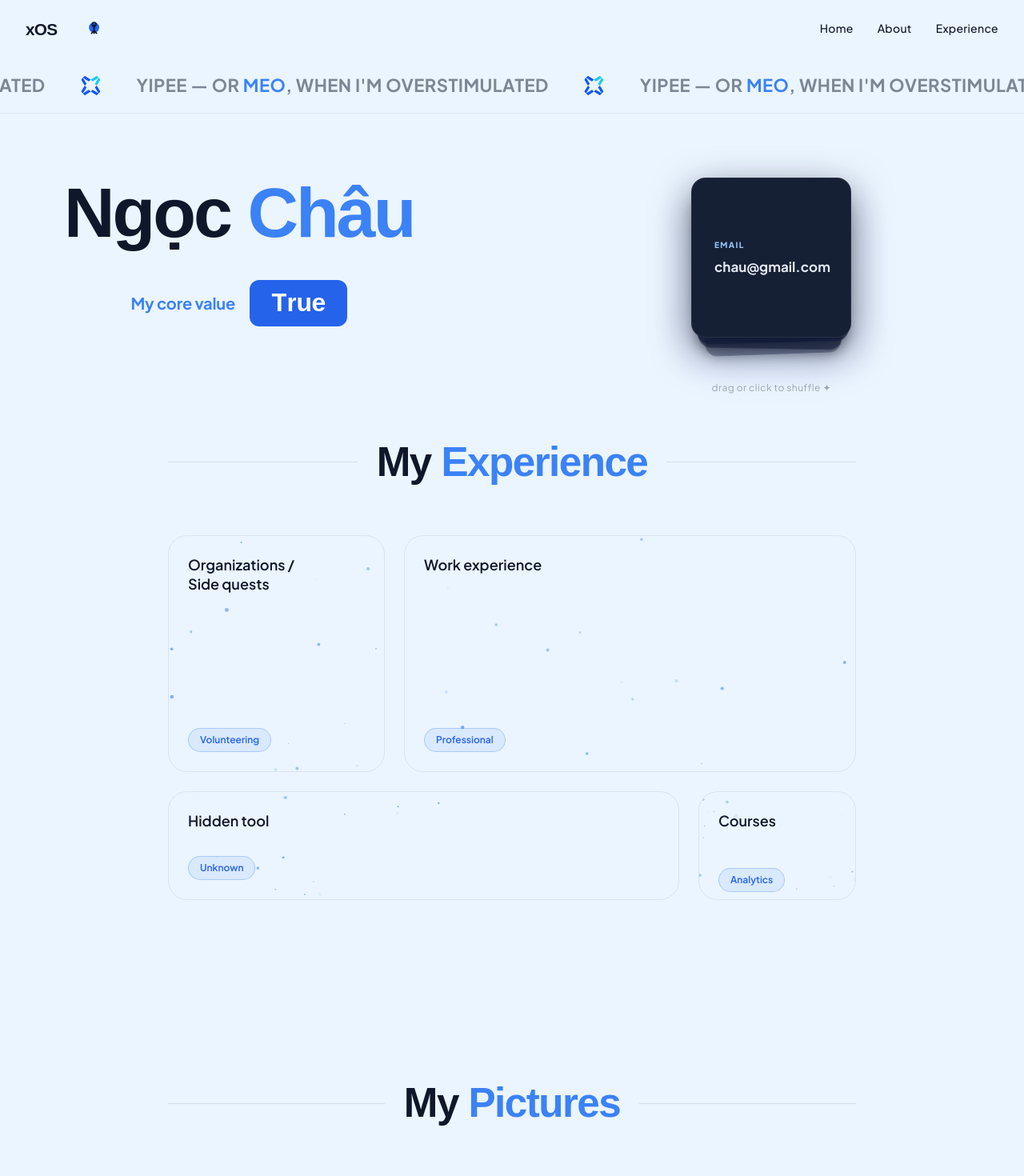
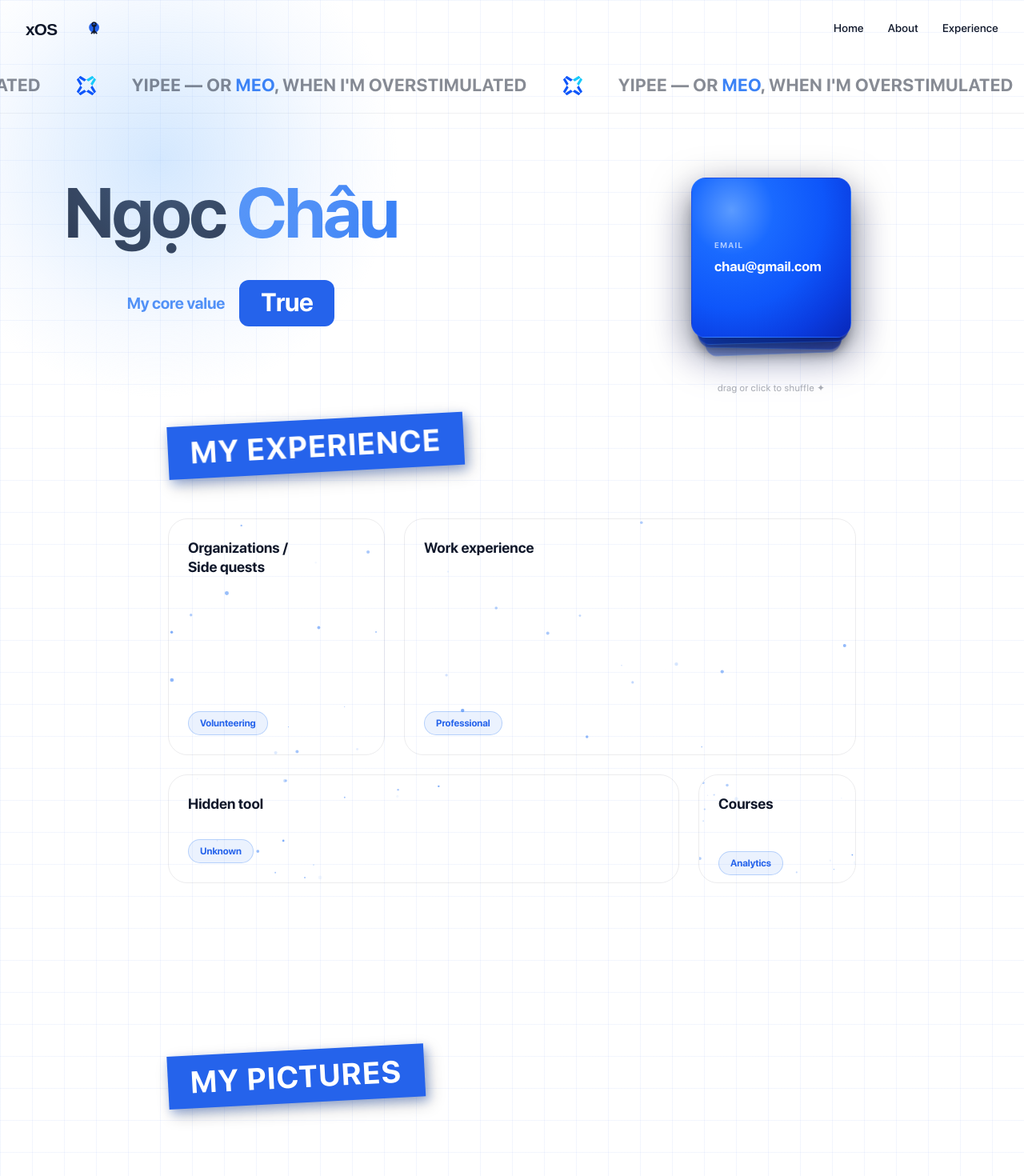
Before and after one commit to Project-X-Vietnam/internal, a Next.js app in the folder internal/: page /xos in a window 1280 px wide. Shown: the top 1470 px of the page at 80% size. Built offline with nearby package versions, Linux system fonts and the light colour scheme.

Commit message:
Change styling

```diff
--- a/internal/app/xos/page.tsx
+++ b/internal/app/xos/page.tsx
@@ -79,22 +79,41 @@ export default function xOSPage() {
         /* ── Page Specific Base Styles ─────────────────────────────────── */
 
         body {
-          font-family: 'Plus Jakarta Sans', sans-serif;
-          background-color: #EBF5FF;
+          font-family: 'SF Pro Display', -apple-system, BlinkMacSystemFont, sans-serif;
+          background-color: #ffffff;
         }
 
         .page-wrapper {
           min-height: 100vh;
-          font-family: 'Plus Jakarta Sans', sans-serif;
+          font-family: 'SF Pro Display', -apple-system, BlinkMacSystemFont, sans-serif;
+          background-color: #ffffff;
+          background-image:
+            linear-gradient(rgba(37,99,235,0.06) 1px, transparent 1px),
+            linear-gradient(90deg, rgba(37,99,235,0.06) 1px, transparent 1px);
+          background-size: 40px 40px;
+          position: relative;
+        }
+
+        /* Soft blue corner glow fixed behind all content */
+        .page-wrapper::before {
+          content: '';
+          position: fixed;
+          top: -100px;
+          left: -100px;
+          width: 600px;
+          height: 600px;
+          background: radial-gradient(circle, rgba(147,197,253,0.4) 0%, rgba(196,220,255,0.15) 50%, transparent 70%);
+          pointer-events: none;
+          z-index: 0;
         }
 
         .header {
           position: fixed;
           top: 0; left: 0; right: 0;
           z-index: 100;
-          background-color: ${scrolled ? "rgba(235, 245, 255, 0.85)" : "transparent"};
+          background-color: ${scrolled ? "rgba(255, 255, 255, 0.85)" : "transparent"};
           backdrop-filter: ${scrolled ? "blur(10px)" : "none"};
-          border-bottom: ${scrolled ? "1px solid rgba(1,30,23,0.1)" : "none"};
+          border-bottom: ${scrolled ? "1px solid rgba(15,23,42,0.08)" : "none"};
           transition: all 0.3s ease;
         }
 
@@ -116,7 +135,7 @@ export default function xOSPage() {
         }
 
         .nav-link {
-          font-family: 'Plus Jakarta Sans', sans-serif;
+          font-family: 'SF Pro Display', -apple-system, BlinkMacSystemFont, sans-serif;
           font-size: 14px;
           font-weight: 500;
           color: #0f172a;
@@ -252,7 +271,7 @@ export default function xOSPage() {
 
         /* Footer */
         .footer {
-          background: #DBEAFE;
+          background: #f0f4ff;
           position: relative;
         }
 
--- a/internal/components/xos/experience-section.tsx
+++ b/internal/components/xos/experience-section.tsx
@@ -333,7 +333,7 @@ export default function ExperienceSection() {
   }, []);
 
   return (
-    <section style={{ background: "#EBF5FF", padding: "40px 48px 80px" }}>
+    <section style={{ background: "transparent", padding: "40px 48px 80px" }}>
       <style>{`
         /* No explicit card height, inherits perfectly from grid-auto-rows */
         .xos-card .xos-short-body {
@@ -369,19 +369,31 @@ export default function ExperienceSection() {
 
       {/* Grid container with restricted width to perfectly center the cards leaving side empty space */}
       <div style={{ maxWidth: 860, margin: "0 auto" }}>
-        {/* Section Title */}
-        <div style={{
-          display: "flex", alignItems: "center", gap: 24, marginBottom: 48,
-        }}>
-          <div style={{ height: 1, flex: 1, background: "rgba(15,23,42,0.1)" }} />
-          <h2 style={{
-            fontFamily: "'Inter Tight', sans-serif", fontWeight: 700, fontSize: "clamp(32px, 4vw, 56px)",
-            letterSpacing: "-0.03em", margin: 0, color: "#0f172a", whiteSpace: "nowrap",
-            lineHeight: 1.4, padding: "0.15em 0"
+        {/* Section Title — CORETEAM badge style */}
+        <div style={{ marginBottom: 48, display: "flex", alignItems: "flex-start" }}>
+          <div style={{
+            display: "inline-block",
+            background: "#2563eb",
+            padding: "12px 28px",
+            borderRadius: 0,
+            transform: "rotate(-3deg)",
+            boxShadow: "5px 8px 20px rgba(0,0,0,0.22), 3px 5px 12px rgba(37,99,235,0.35)",
+            transformOrigin: "left center",
           }}>
-            My <span style={{ color: "#3b82f6" }}>Experience</span>
-          </h2>
-          <div style={{ height: 1, flex: 1, background: "rgba(15,23,42,0.1)" }} />
+            <h2 style={{
+              fontFamily: "'SF Pro Display', -apple-system, BlinkMacSystemFont, sans-serif",
+              fontWeight: 800,
+              fontSize: "clamp(24px, 3vw, 40px)",
+              letterSpacing: "0.04em",
+              textTransform: "uppercase",
+              color: "#ffffff",
+              margin: 0,
+              lineHeight: 1.1,
+              whiteSpace: "nowrap",
+            }}>
+              My Experience
+            </h2>
+          </div>
         </div>
 
         {/* Bento grid */}
@@ -428,7 +440,7 @@ export default function ExperienceSection() {
               exit={{ scale: 0.95, y: 20 }}
               onClick={(e) => e.stopPropagation()}
               style={{
-                background: "#EBF5FF",
+                background: "#ffffff",
                 border: "1px solid rgba(15,23,42,0.1)",
                 borderRadius: 24,
                 padding: 40,
--- a/internal/components/xos/intro-section.tsx
+++ b/internal/components/xos/intro-section.tsx
@@ -61,11 +61,14 @@ interface CardDatum {
   accent: string;
 }
 
+// Brand blue gradient: lighter cyan-highlight top-left → #0E56FA center → deep navy bottom-right
+const CARD_GRADIENT = "radial-gradient(ellipse at 25% 20%, #5b9bff 0%, #1a6aff 25%, #0E56FA 55%, #0a3ce0 78%, #0827b8 100%)";
+
 const CARD_DATA: CardDatum[] = [
-  { field: "Role",       val: "Operations Member · xOS",              bg: "#1a2540", accent: "#93c5fd" },
-  { field: "University", val: "National Economics University (NEU)",   bg: "#162035", accent: "#60a5fa" },
-  { field: "DOB",        val: "30 / 02 / 2005",                        bg: "#1a2540", accent: "#7dd3fc" },
-  { field: "Email",      val: "chau@gmail.com",                        bg: "#162035", accent: "#93c5fd" },
+  { field: "Role",       val: "Operations Member · xOS",              bg: CARD_GRADIENT, accent: "rgba(255,255,255,0.65)" },
+  { field: "University", val: "National Economics University (NEU)",   bg: CARD_GRADIENT, accent: "rgba(255,255,255,0.65)" },
+  { field: "DOB",        val: "30 / 02 / 2005",                        bg: CARD_GRADIENT, accent: "rgba(255,255,255,0.65)" },
+  { field: "Email",      val: "chau@gmail.com",                        bg: CARD_GRADIENT, accent: "rgba(255,255,255,0.65)" },
 ];
 
 // Fixed randomized resting rotations (-2 to +2 degrees)
@@ -156,7 +159,7 @@ function StackCard({ card, cardIdx, posInOrder, N, x, sendToBack }: StackCardPro
           letterSpacing: "0.14em", color: card.accent, marginBottom: 8,
         }}>{card.field}</div>
         <div style={{
-          fontSize: 17, fontWeight: 700, color: "#e2e8f0",
+          fontSize: 17, fontWeight: 700, color: "#ffffff",
           lineHeight: 1.35,
         }}>{card.val}</div>
       </div>
@@ -213,7 +216,7 @@ function SpringStack() {
 const CORE_VALUES = ["Fun", "Alivee", "True"];
 const FONT_STYLE = {
   fontSize: 32, fontWeight: 900,
-  fontFamily: "'Inter Tight', sans-serif",
+  fontFamily: "'SF Pro Display', -apple-system, BlinkMacSystemFont, sans-serif",
   letterSpacing: "-0.5px",
 } as const;
 
@@ -331,7 +334,7 @@ export default function IntroSection() {
   return (
     <>
       <section style={{
-        background: "#EBF5FF",
+        background: "transparent",
         paddingTop: 72,
         borderBottom: "1px solid rgba(15,23,42,0.06)",
       }}>
@@ -339,7 +342,7 @@ export default function IntroSection() {
           <Marquee />
         </div>
       </section>
-      <section style={{ background: "#EBF5FF", padding: "80px 48px 0" }}>
+      <section style={{ background: "transparent", padding: "80px 48px 0" }}>
         <div style={{
           maxWidth: 1120, margin: "0 auto",
           display: "flex", gap: 72, alignItems: "flex-start", flexWrap: "wrap",
@@ -351,10 +354,10 @@ export default function IntroSection() {
               {/* Name */}
               <div style={{
                 fontSize: "clamp(52px,7vw,88px)",
-                fontWeight: 900, letterSpacing: -3,
+                fontWeight: 700, letterSpacing: -3,
                 lineHeight: 1, color: "#0f172a",
                 marginBottom: 40,
-                fontFamily: "'Inter Tight', sans-serif",
+                fontFamily: "'SF Pro Display', -apple-system, BlinkMacSystemFont, sans-serif",
                 whiteSpace: "nowrap",
               }}>
                 Ngọc&nbsp;<span style={{ color: "#3b82f6" }}>Châu</span>
--- a/internal/components/xos/mypic-section.tsx
+++ b/internal/components/xos/mypic-section.tsx
@@ -44,7 +44,7 @@ export default function MyPicSection() {
         .fan-wrapper {
           position: relative;
           height: calc(100vh + 2 * 90vh); /* adjusted for 2 cards */
-          background: #EBF5FF; /* pastel blue light mode */
+          background: transparent;
         }
         .fan-sticky-scene {
           position: sticky;
@@ -58,11 +58,9 @@ export default function MyPicSection() {
         .fan-header {
           width: 100%;
           max-width: 860px;
-          margin: 0 auto 32px;
+          margin: 0 auto 40px;
           padding: 0;
-          display: flex;
-          align-items: center;
-          gap: 24px;
+          display: block;
         }
         /* .fan-tag and .fan-title not needed globally with the inline layout anymore but left for safety */
 
@@ -99,7 +97,7 @@ export default function MyPicSection() {
           color: #1e293b;
         }
         .fan-card-title {
-          font-family: 'Inter Tight', sans-serif;
+          font-family: 'SF Pro Display', -apple-system, BlinkMacSystemFont, sans-serif;
           font-weight: 800;
           font-size: 22px;
           color: #0f172a;
@@ -127,15 +125,31 @@ export default function MyPicSection() {
       <div className="fan-wrapper" ref={fanWrapperRef}>
         <div className="fan-sticky-scene">
           <div className="fan-header">
-            <div style={{ height: 1, flex: 1, background: "rgba(15,23,42,0.1)" }} />
-            <h2 style={{
-              fontFamily: "'Inter Tight', sans-serif", fontWeight: 700, fontSize: "clamp(32px, 4vw, 56px)",
-              letterSpacing: "-0.03em", margin: 0, color: "#0f172a", whiteSpace: "nowrap",
-              lineHeight: 1.4, padding: "0.15em 0"
+            <div style={{ marginBottom: 0 }}>
+            <div style={{
+              display: "inline-block",
+              background: "#2563eb",
+              padding: "12px 28px",
+              borderRadius: 0,
+              transform: "rotate(-3deg)",
+              boxShadow: "5px 8px 20px rgba(0,0,0,0.22), 3px 5px 12px rgba(37,99,235,0.35)",
+              transformOrigin: "left center",
             }}>
-              My <span style={{ color: "#3b82f6" }}>Pictures</span>
-            </h2>
-            <div style={{ height: 1, flex: 1, background: "rgba(15,23,42,0.1)" }} />
+              <h2 style={{
+                fontFamily: "'SF Pro Display', -apple-system, BlinkMacSystemFont, sans-serif",
+                fontWeight: 800,
+                fontSize: "clamp(24px, 3vw, 40px)",
+                letterSpacing: "0.04em",
+                textTransform: "uppercase",
+                color: "#ffffff",
+                margin: 0,
+                lineHeight: 1.1,
+                whiteSpace: "nowrap",
+              }}>
+                My Pictures
+              </h2>
+            </div>
+          </div>
           </div>
 
           <div className="fan-stage">
```
